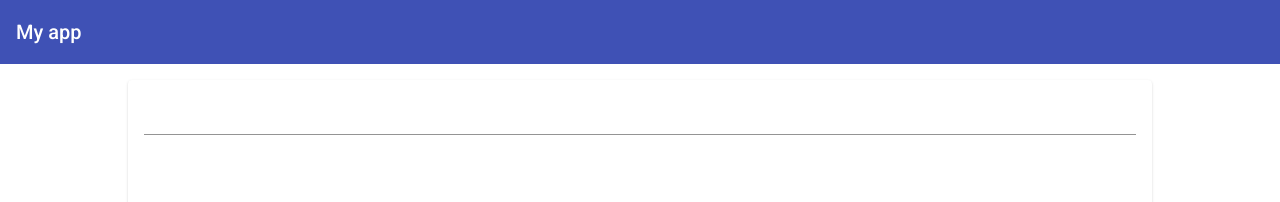
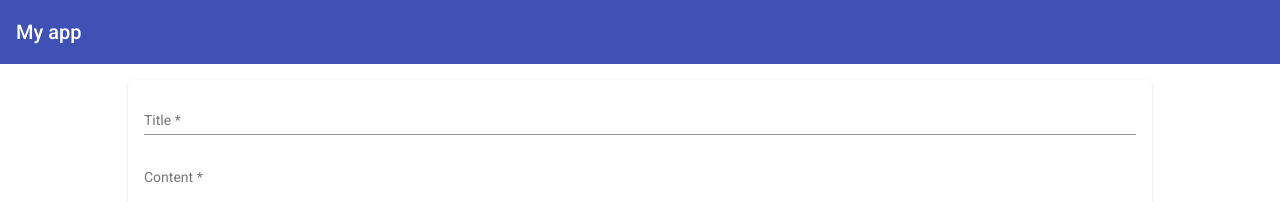
Before and after one commit to jaykukadiya99/Post-Managment-Angular, an Angular app: page / in a window 1280 px wide. Shown: the top 202 px of the page. Built offline with nearby package versions, Linux system fonts and the light colour scheme.

Commit message:
2.18 complete 2nd module

```diff
--- a/src/app/posts/post-create/post-create.component.html
+++ b/src/app/posts/post-create/post-create.component.html
@@ -10,11 +10,11 @@
 <mat-card>
     <form (submit)="onAddPost(postForm)" #postForm="ngForm">
         <mat-form-field>
-            <input type="text" matInput name="title" ngModel required #title="ngModel" />
+            <input type="text" matInput name="title" ngModel required #title="ngModel" placeholder="Title" />
             <mat-error *ngIf="title.invalid">Enter Title</mat-error>
         </mat-form-field>
         <mat-form-field>
-            <textarea matInput rows="6" ngModel name="content" #content="ngModel" required></textarea>
+            <textarea matInput rows="6" ngModel name="content" #content="ngModel" required placeholder="Content"></textarea>
             <mat-error *ngIf="content.invalid">Enter Content</mat-error>
         </mat-form-field>
         <button mat-raised-button color="primary" type="submit">Add Post</button>
--- a/src/app/posts/post-list/post-list.component.html
+++ b/src/app/posts/post-list/post-list.component.html
@@ -4,6 +4,10 @@
             {{post.title}}
         </mat-expansion-panel-header>
         <p>{{post.content}}</p>
+        <mat-action-row>
+            <button mat-button color="primary">Edit</button>
+            <button mat-button color="warn">Delete</button>
+        </mat-action-row>
     </mat-expansion-panel>
 </mat-accordion>
 <p class="info-text mat-body-1" *ngIf="posts.length == 0">
```
